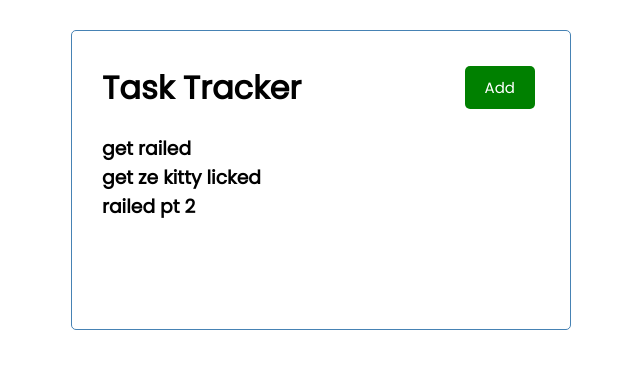
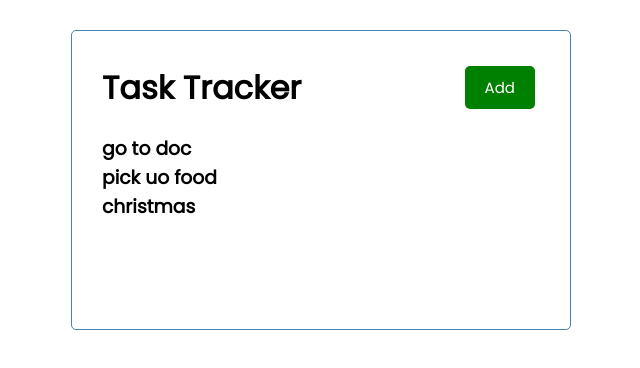
Before and after one commit to ebutler10/react-task-tracker, a React (Create React App) app: page / in a window 1280 px wide. Shown: the top 368 px of the page, without its empty margins (319-959 px from the left). Built offline with nearby package versions, Linux system fonts and the light colour scheme.

Commit message:
task update

```diff
--- a/src/components/Tasks.js
+++ b/src/components/Tasks.js
@@ -1,19 +1,19 @@
 const tasks = [
     {
         id: 1,
-        text: "get railed",
+        text: "go to doc",
         day: "today",
         reminder: true,
     },
     {
         id: 2,
-        text: "get ze kitty licked",
+        text: "pick uo food",
         day: "today",
         reminder: true,
     },
     {
         id: 3,
-        text: "railed pt 2",
+        text: "christmas",
         day: "friday",
         reminder: true,
     }
```
